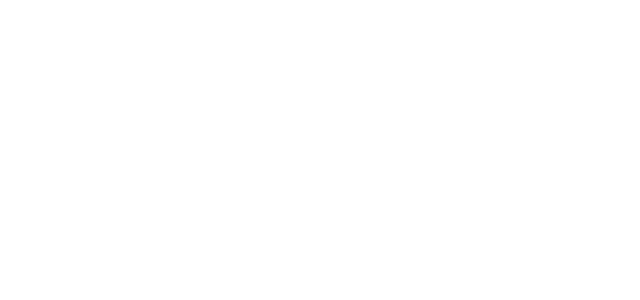
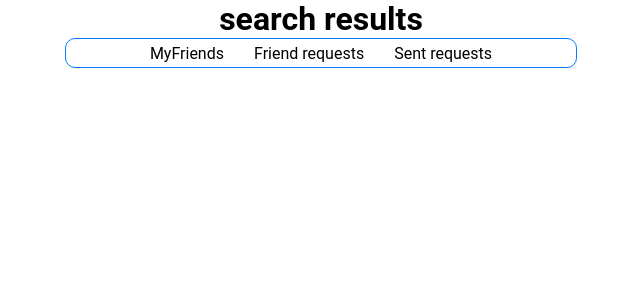
Before and after one commit to odrinl/social-network, a React app in the folder client/: page /friends in a window 1280 px wide. Before the commit this address had no page. Shown: the top 300 px of the page, without its empty margins (319-959 px from the left). Built offline with nearby package versions, Linux system fonts and the light colour scheme.

Commit message:
firiends

```diff
--- a/client/src/App.jsx
+++ b/client/src/App.jsx
@@ -5,6 +5,7 @@
 import UserList from "./pages/User/UserList";
 import Welcome from "./pages/Home/Welcome";
 import LoginUser from "./pages/User/LoginUser";
+import Friends from "./components/Friends";
 
 const App = () => {
   return (
@@ -15,6 +16,7 @@
         <Route path="/home/users" element={<UserList />} />
         <Route path="/login" element={<LoginUser />} />
         <Route path="/register" element={<CreateUser />} />
+        <Route path="/friends" element={<Friends />} />
       </Routes>
     </>
   );
--- /dev/null
+++ b/client/src/components/Friends.jsx
@@ -0,0 +1,64 @@
+import React from "react";
+import styled from "styled-components";
+
+const Friends = () => {
+  return (
+    <Container>
+      <SearchContainer>
+        <h1>search results</h1>
+        <search />
+      </SearchContainer>
+      <FriendsNav>
+        <ul>
+          <li>MyFriends</li>
+          <li>Friend requests</li>
+          <li>Sent requests</li>
+        </ul>
+      </FriendsNav>
+    </Container>
+  );
+};
+
+export default Friends;
+
+const SearchContainer = styled.div``;
+
+const Container = styled.div`
+  display: flex;
+  flex-direction: column;
+  align-items: center;
+  justify-content: center;
+`;
+const FriendsNav = styled.div`
+  display: flex;
+  flex-direction: row;
+  align-items: center;
+  justify-content: center;
+  height: 30px;
+  width: 40%;
+  border: 1px solid #007bff;
+  border-radius: 10px;
+
+  ul {
+    list-style: none;
+    padding: 0;
+    display: flex;
+    align-items: center;
+    justify-content: center;
+
+    li {
+      margin: 0 15px;
+      font-size: 16px;
+      cursor: pointer;
+      transition: color 0.3s;
+
+      &:hover {
+        color: #007bff; /* Change the color on hover */
+      }
+    }
+  }
+
+  @media (max-width: 768px) {
+    /* Add responsive styles here */
+  }
+`;
--- a/client/src/pages/Home/Welcome.jsx
+++ b/client/src/pages/Home/Welcome.jsx
@@ -17,6 +17,9 @@
         <Link to="/register">
           <li>Register</li>
         </Link>
+        <Link to="/friends">
+          <li>Friends</li>
+        </Link>
       </ul>
     </div>
   );
```
